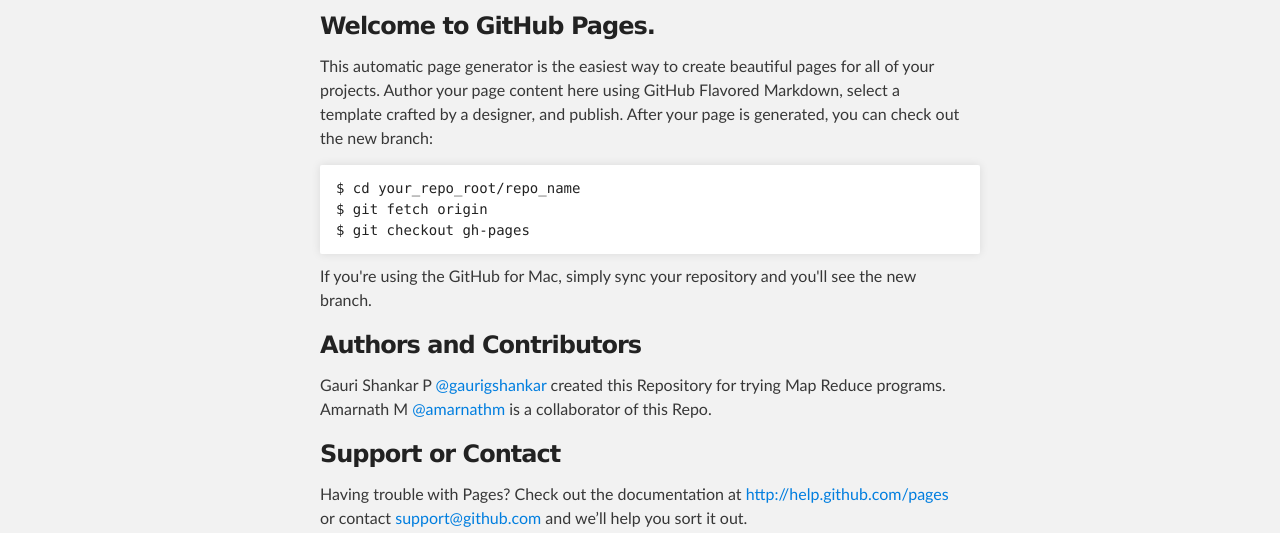
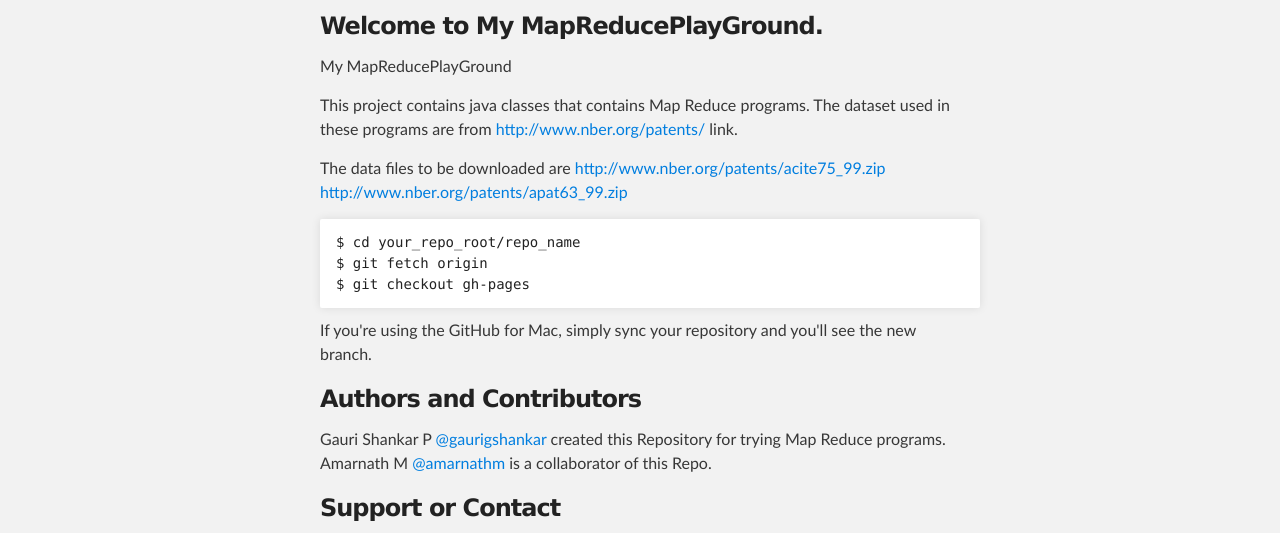
Before and after one commit to gaurigshankar/MapReducePlayGround, a plain HTML site: page index.html in a window 1280 px wide. Shown: the part 252-785 px from the top of the page. Drawn offline with Linux system fonts and the light colour scheme.

Commit message:
Create gh-pages branch via GitHub

```diff
--- a/index.html
+++ b/index.html
@@ -32,9 +32,13 @@
     <div id="main_content_wrap" class="outer">
       <section id="main_content" class="inner">
         <h3>
-<a name="welcome-to-github-pages" class="anchor" href="#welcome-to-github-pages"><span class="octicon octicon-link"></span></a>Welcome to GitHub Pages.</h3>
+<a name="welcome-to-my-mapreduceplayground" class="anchor" href="#welcome-to-my-mapreduceplayground"><span class="octicon octicon-link"></span></a>Welcome to My MapReducePlayGround.</h3>
 
-<p>This automatic page generator is the easiest way to create beautiful pages for all of your projects. Author your page content here using GitHub Flavored Markdown, select a template crafted by a designer, and publish. After your page is generated, you can check out the new branch:</p>
+<p>My MapReducePlayGround</p>
+
+<p>This project contains java classes that contains Map Reduce programs. The dataset used in these programs are from <a href="http://www.nber.org/patents/">http://www.nber.org/patents/</a> link.</p>
+
+<p>The data files to be downloaded are <a href="http://www.nber.org/patents/acite75_99.zip">http://www.nber.org/patents/acite75_99.zip</a> <a href="http://www.nber.org/patents/apat63_99.zip">http://www.nber.org/patents/apat63_99.zip</a></p>
 
 <pre><code>$ cd your_repo_root/repo_name
 $ git fetch origin
```
Also changed, not shown: params.json (+1 -1 lines).
